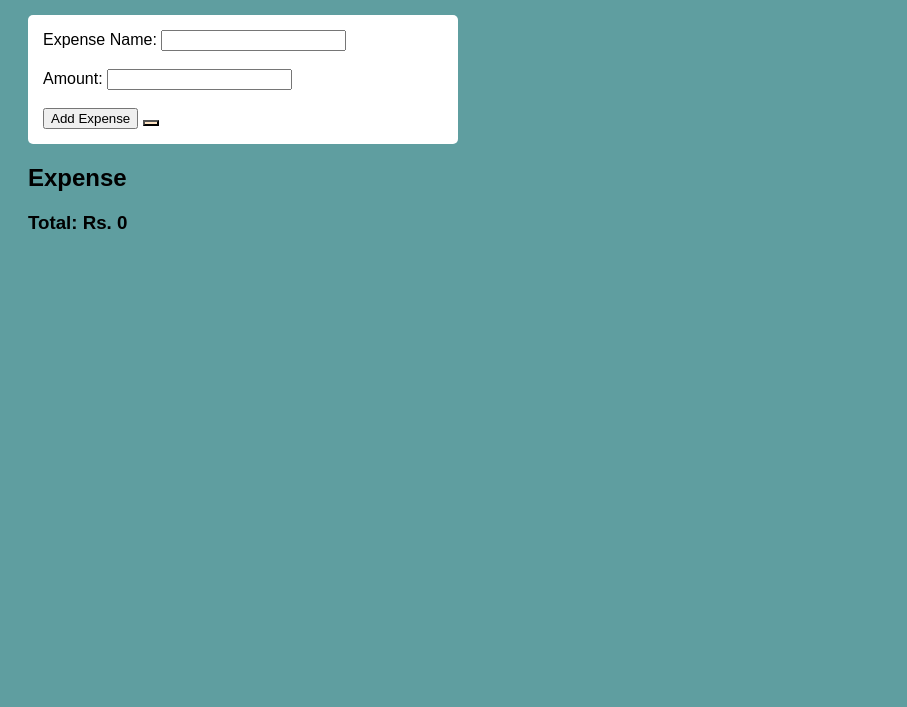
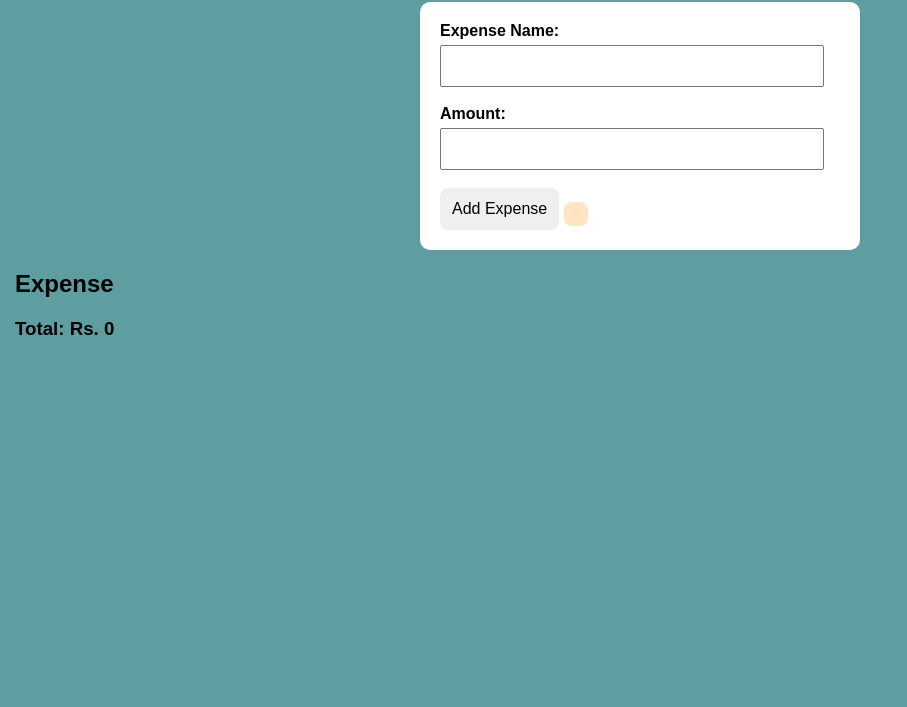
Before and after one commit to Divya-Lahari-klh/expense_tracker, a plain HTML site: page index.html in a window 1280 px wide. Shown: the part 93-800 px from the top of the page, without its empty margins (0-907 px from the left). Drawn offline with Linux system fonts and the light colour scheme.

Commit message:
Update style.css

```diff
--- a/style.css
+++ b/style.css
@@ -1,16 +1,35 @@
 body{
-   font-family: Arial;
+   font-family: Arial, sans-serif;
    background-color: cadetblue;
-   padding: 20px;
+   margin: 0;
+   padding: 15px;
 
 }
 h1{
+    text-align: center;
     color:black;
-
 }
 form{
     background:white;
-    padding: 15px;
-    width: 400px;
-    border-radius: 5px;
+    padding: 20px;
+    max-width: 400px;
+    border-radius: 10px;
+    margin: auto;
 }
+label{
+    font-size: 16px;
+    font-weight: bold;
+}
+input{
+    width: 90%;
+    padding: 10px;
+    margin-top: 5px;
+    font-size: 16px;
+}
+button{
+    padding: 12px;
+    font-size: 16px;
+    border: none;
+    border-radius: 8px;
+    cursor: pointer;
+}
```
